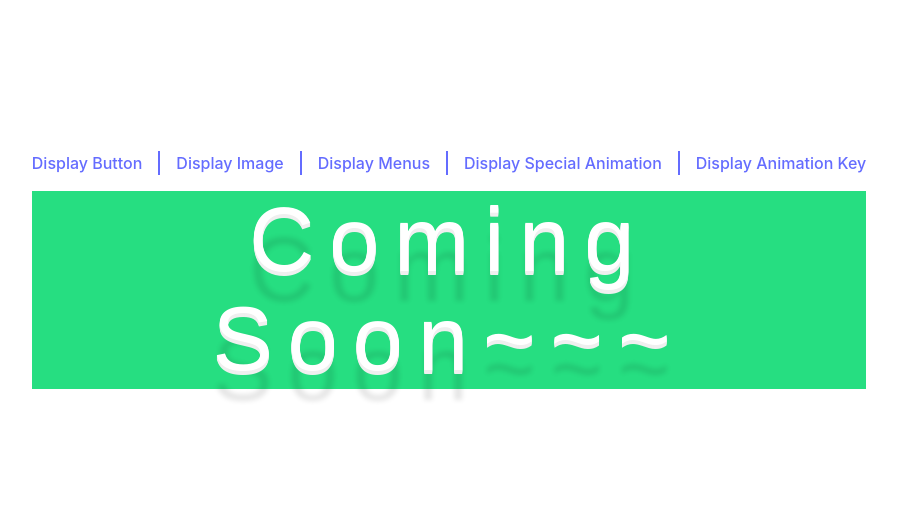
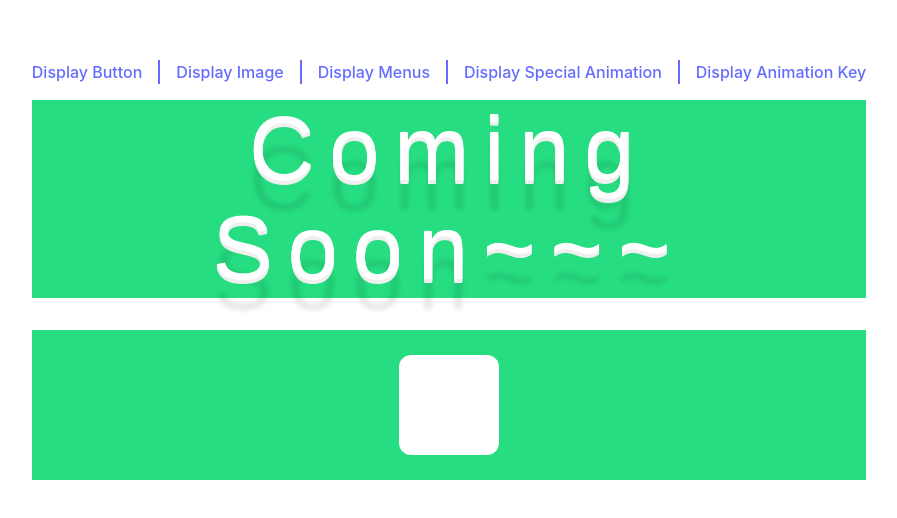
Before and after one commit to andy5566w/vue3-advenced-css, a Vue app: page /display/AnimationKey in a window 1280 px wide. Shown: the part 138-656 px from the top of the page, without its empty margins (191-1088 px from the left). Built offline with nearby package versions, Linux system fonts and the light colour scheme.

Commit message:
add rotateLoadingRect.vue

```diff
--- a/src/components/DisplayAnimationKey.vue
+++ b/src/components/DisplayAnimationKey.vue
@@ -1,11 +1,13 @@
 <template>
   <div class="flex flex-col gap-8 items-center">
     <FloatingText />
+    <RotateLoadingRect />
   </div>
 </template>
 
 <script setup>
 import FloatingText from './animations/FloatingText.vue'
+import RotateLoadingRect from './animations/rotateLoadingRect.vue'
 </script>
 
 <style scoped></style>
--- /dev/null
+++ b/src/components/animations/rotateLoadingRect.vue
@@ -0,0 +1,40 @@
+<template>
+  <section>
+    <div class="loading"></div>
+  </section>
+</template>
+
+<script setup></script>
+
+<style scoped lang="scss">
+section {
+  display: flex;
+  justify-content: center;
+  align-items: center;
+  perspective: 200px;
+  background-color: #26de81;
+  width: 100%;
+  height: 150px;
+  .loading {
+    animation: loading 2s linear alternate infinite;
+    border-radius: 12px;
+    background-color: #fff;
+    width: 100px;
+    height: 100px;
+  }
+}
+
+@keyframes loading {
+  0% {
+    transform: rotateX(0deg) rotateY(0deg);
+  }
+
+  50% {
+    transform: rotateX(0deg) rotateY(180deg);
+  }
+
+  100% {
+    transform: rotateX(180deg) rotateY(180deg);
+  }
+}
+</style>
```
